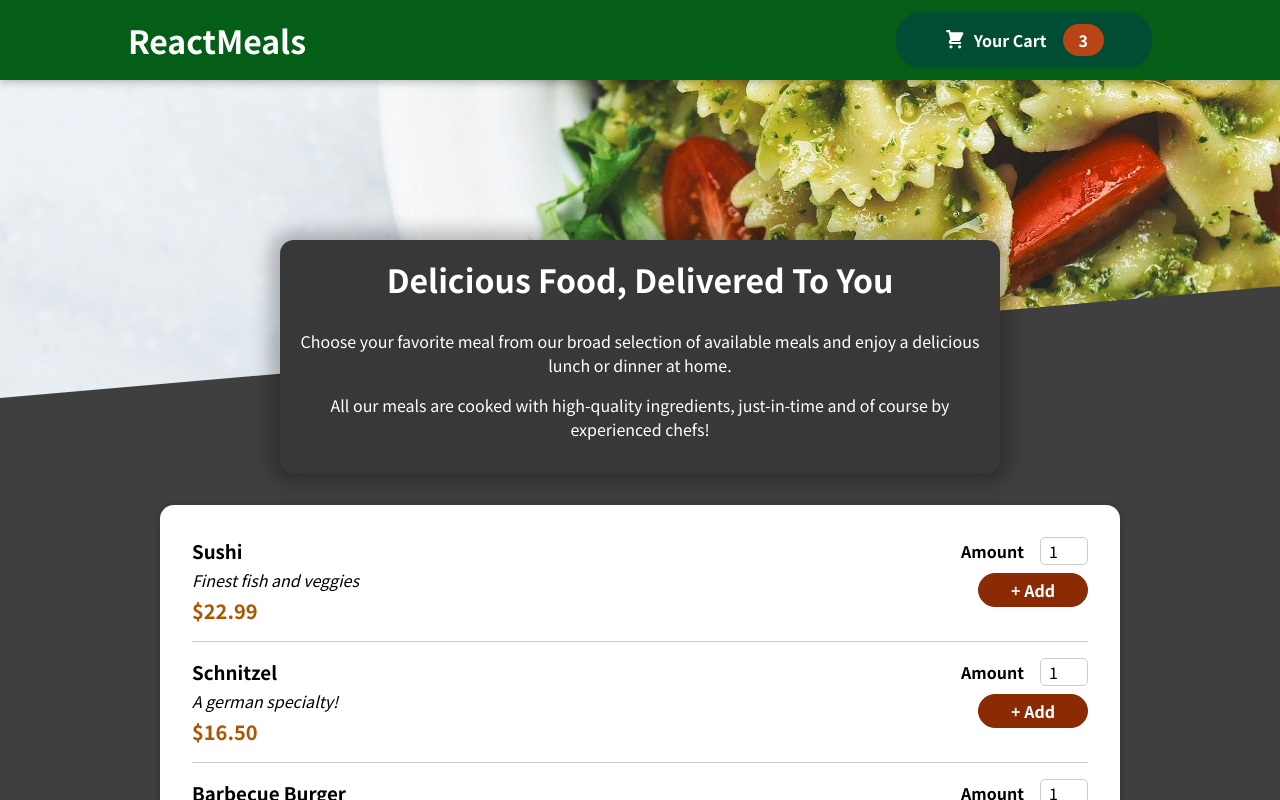
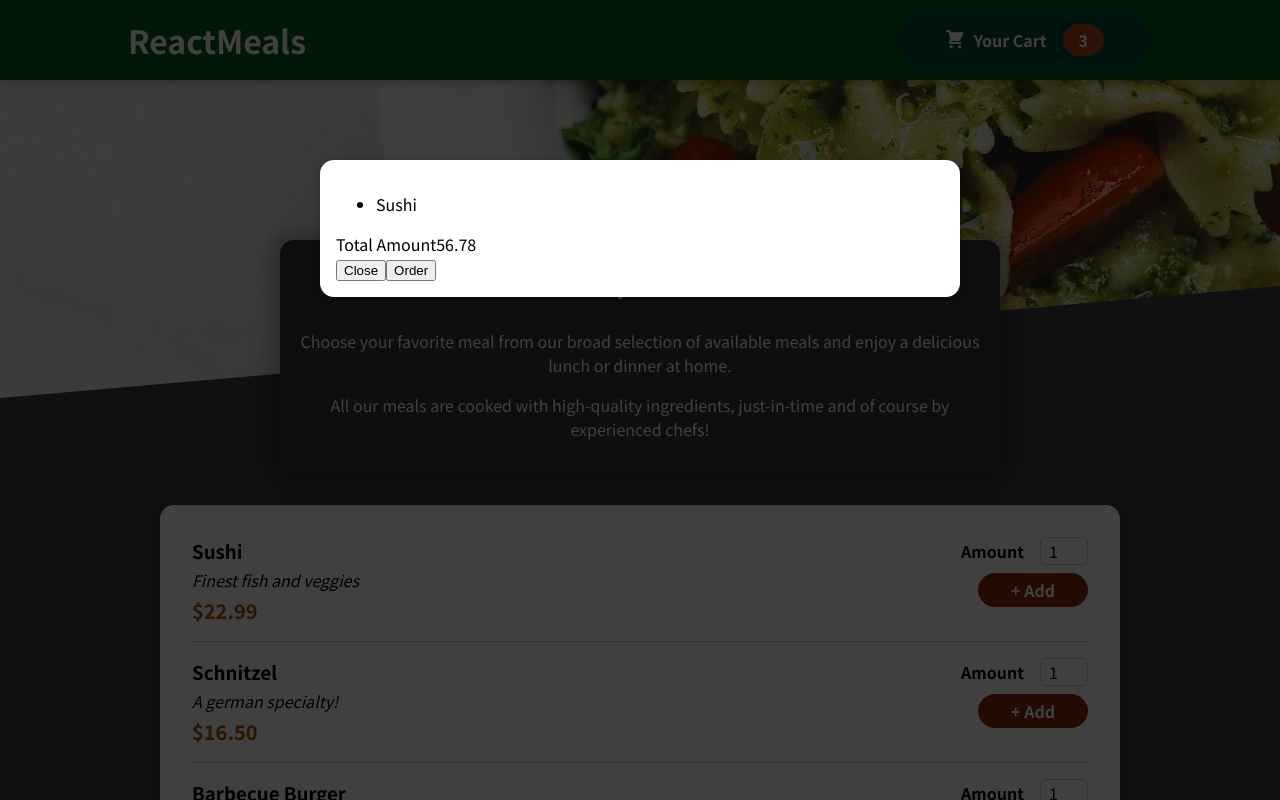
Before and after one commit to Neniya/Food-Order-App-React, a React (Create React App) app: page / in a window 1280 px wide. Shown: the top 800 px of the page. Built offline with nearby package versions, Linux system fonts and the light colour scheme.

Commit message:
add Cart Modal component is a portal

```diff
--- a/public/index.html
+++ b/public/index.html
@@ -28,6 +28,7 @@
   </head>
   <body>
     <noscript>You need to enable JavaScript to run this app.</noscript>
+    <div id="overlays"></div>
     <div id="root"></div>
     <!--
       This HTML file is a template.
--- a/src/App.js
+++ b/src/App.js
@@ -1,10 +1,12 @@
 import React, { Fragment } from 'react';
 import Header from './components/Layout/Header';
 import Meals from './components/Meals/Meals';
+import Cart from './components/Cart/Cart';
 
 function App() {
   return (
     <Fragment>
+      <Cart />
       <Header />
       <main>
         <Meals />
--- a/src/components/Cart/Cart.js
+++ b/src/components/Cart/Cart.js
@@ -1,18 +1,17 @@
-import classes from 'Cart.module.css';
+import classes from './Cart.module.css';
+import Modal from '../UI/Modal';
 
 const Cart = (props) => {
   const cartItems = (
     <ul className={classes['cart-item']}>
-      {[
-        { id: 'c1', name: 'Sushi', amount: 2, price: 12.99 }.map((item) => (
-          <li>{item.name}</li>
-        )),
-      ]}
+      {[{ id: 'c1', name: 'Sushi', amount: 2, price: 12.99 }].map((item) => (
+        <li key={item.id}>{item.name}</li>
+      ))}
     </ul>
   );
 
   return (
-    <div>
+    <Modal>
       {cartItems}
       <div className={classes.total}>
         <span>Total Amount</span>
@@ -22,7 +21,7 @@
         <button className={classes['button-all']}>Close</button>
         <button className={classes.button}>Order</button>
       </div>
-    </div>
+    </Modal>
   );
 };
 
--- /dev/null
+++ b/src/components/UI/Modal.js
@@ -0,0 +1,31 @@
+import classes from './Modal.module.css';
+import { Fragment } from 'react';
+import ReactDOM from 'react-dom';
+
+const Backdrop = (props) => {
+  return <div className={classes.backdrop}></div>;
+};
+
+const ModalOverlay = (props) => {
+  return (
+    <div className={classes.modal}>
+      <div className={classes.content}>{props.children}</div>
+    </div>
+  );
+};
+
+const portalElement = document.getElementById('overlays');
+
+const Modal = (props) => {
+  return (
+    <Fragment>
+      {ReactDOM.createPortal(<Backdrop />, portalElement)}
+      {ReactDOM.createPortal(
+        <ModalOverlay>{props.children}</ModalOverlay>,
+        portalElement
+      )}
+    </Fragment>
+  );
+};
+
+export default Modal;
--- /dev/null
+++ b/src/components/UI/Modal.module.css
@@ -0,0 +1,40 @@
+.backdrop {
+  position: fixed;
+  top: 0;
+  left: 0;
+  width: 100%;
+  height: 100vh;
+  z-index: 20;
+  background-color: rgba(0, 0, 0, 0.75);
+}
+
+.modal {
+  position: fixed;
+  top: 20vh;
+  left: 5%;
+  width: 90%;
+  background-color: white;
+  padding: 1rem;
+  border-radius: 14px;
+  box-shadow: 0 2px 8px rgba(0, 0, 0, 0.25);
+  z-index: 30;
+  animation: slide-down 300ms ease-out forwards;
+}
+
+@media (min-width: 768px) {
+  .modal {
+    width: 40rem;
+    left: calc(50% - 20rem);
+  }
+}
+
+@keyframes slide-down {
+  from {
+    opacity: 0;
+    transform: translateY(-3rem);
+  }
+  to {
+    opacity: 1;
+    transform: translateY(0);
+  }
+}
```
